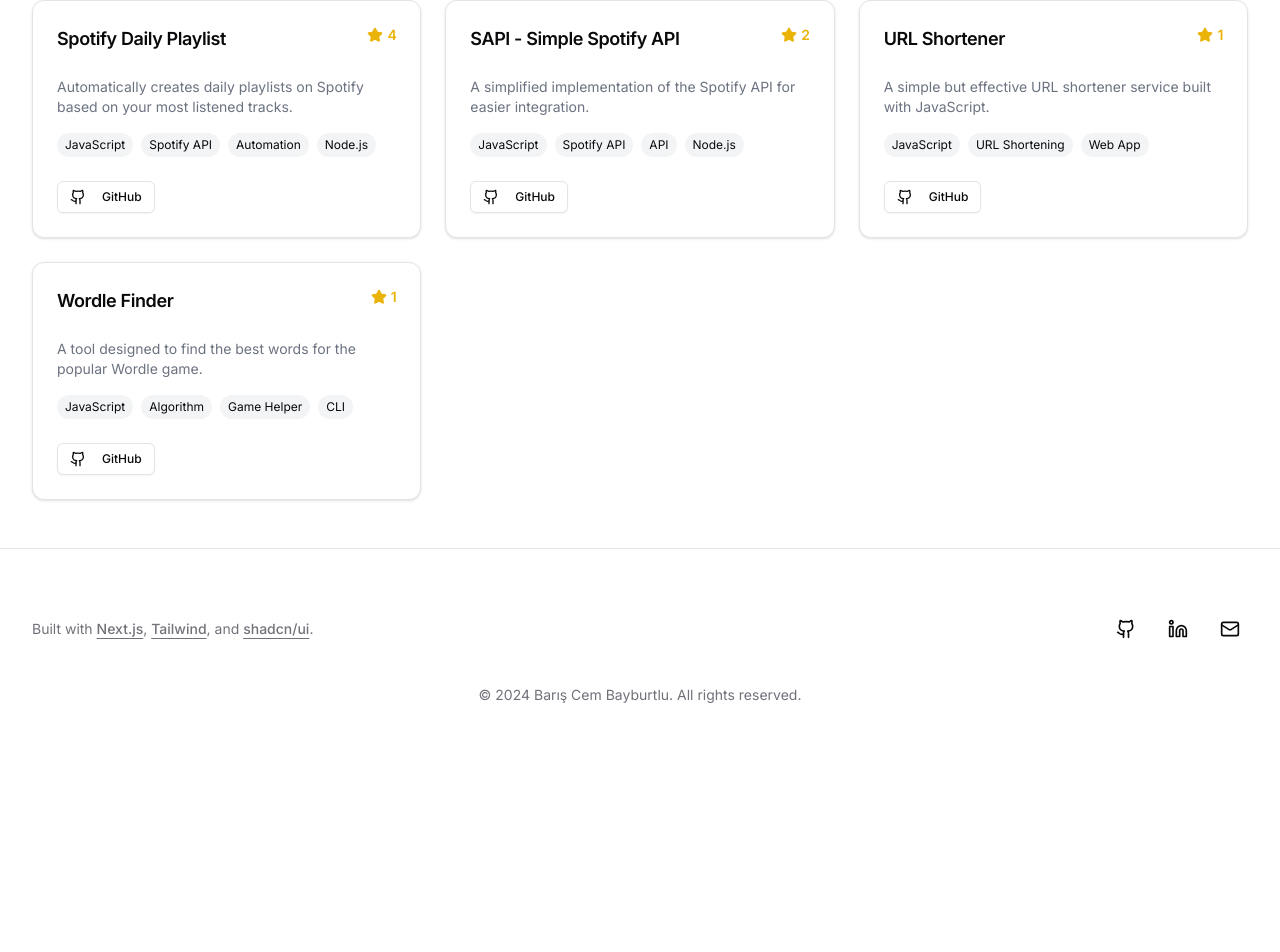
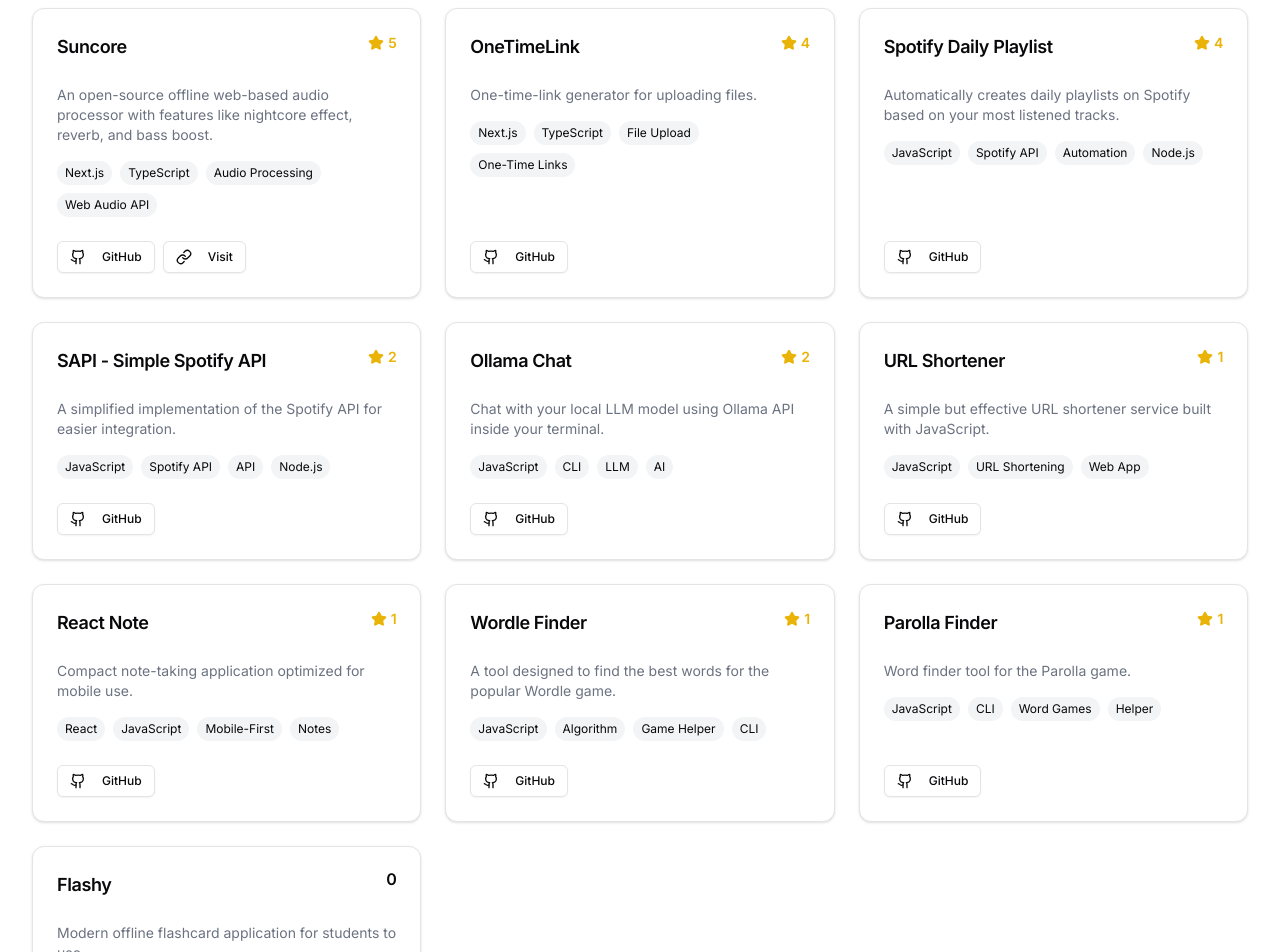
Before and after one commit to byigitt/portfolio, a Next.js app: page /projects in a window 1280 px wide. Shown: the part 981-1933 px from the top of the page. Before the commit the page ends 1718 px from the top, so only its background shows below. Built offline with nearby package versions, Linux system fonts and the light colour scheme; no server answers.

Commit message:
feat(projects): Add new projects including Flashy, OneTimeLink, React Note, Visa Checker, Ollama Chat, and Parolla Finder to the projects list

```diff
--- a/src/data/projects.ts
+++ b/src/data/projects.ts
@@ -20,11 +20,36 @@
     category: "web"
   },
   {
+    title: "Flashy",
+    description: "Modern offline flashcard application for students to use.",
+    stars: 0,
+    tags: ["Next.js", "TypeScript", "Offline", "Study", "Flashcards"],
+    github: "https://github.com/byigitt/flashy",
+    link: "https://flashy-byigitt.vercel.app",
+    category: "web"
+  },
+  {
+    title: "OneTimeLink",
+    description: "One-time-link generator for uploading files.",
+    stars: 4,
+    tags: ["Next.js", "TypeScript", "File Upload", "One-Time Links"],
+    github: "https://github.com/byigitt/onetimelink",
+    category: "web"
+  },
+  {
     title: "URL Shortener",
     description: "A simple but effective URL shortener service built with JavaScript.",
     stars: 1,
     tags: ["JavaScript", "URL Shortening", "Web App"],
     github: "https://github.com/byigitt/shrtn",
+    category: "web"
+  },
+  {
+    title: "React Note",
+    description: "Compact note-taking application optimized for mobile use.",
+    stars: 1,
+    tags: ["React", "JavaScript", "Mobile-First", "Notes"],
+    github: "https://github.com/byigitt/react-note",
     category: "web"
   },
 
@@ -63,6 +88,14 @@
     github: "https://github.com/byigitt/spotify-daily-playlist",
     category: "automation"
   },
+  {
+    title: "Visa Checker",
+    description: "Automated Schengen visa appointment tracker with Telegram notifications.",
+    stars: 45,
+    tags: ["TypeScript", "Automation", "Telegram", "Notifications"],
+    github: "https://github.com/byigitt/visa-checker",
+    category: "automation"
+  },
 
   // Development Tools
   {
@@ -79,6 +112,14 @@
     stars: 8,
     tags: ["Python", "Whisper AI", "YouTube", "Google Colab"],
     github: "https://github.com/byigitt/transcriptor",
+    category: "tools"
+  },
+  {
+    title: "Ollama Chat",
+    description: "Chat with your local LLM model using Ollama API inside your terminal.",
+    stars: 2,
+    tags: ["JavaScript", "CLI", "LLM", "AI"],
+    github: "https://github.com/byigitt/ollama-chat",
     category: "tools"
   },
 
@@ -98,5 +139,13 @@
     tags: ["JavaScript", "Algorithm", "Game Helper", "CLI"],
     github: "https://github.com/byigitt/wordle-finder",
     category: "cli"
+  },
+  {
+    title: "Parolla Finder",
+    description: "Word finder tool for the Parolla game.",
+    stars: 1,
+    tags: ["JavaScript", "CLI", "Word Games", "Helper"],
+    github: "https://github.com/byigitt/parolla-finder",
+    category: "cli"
   }
 ];
```
